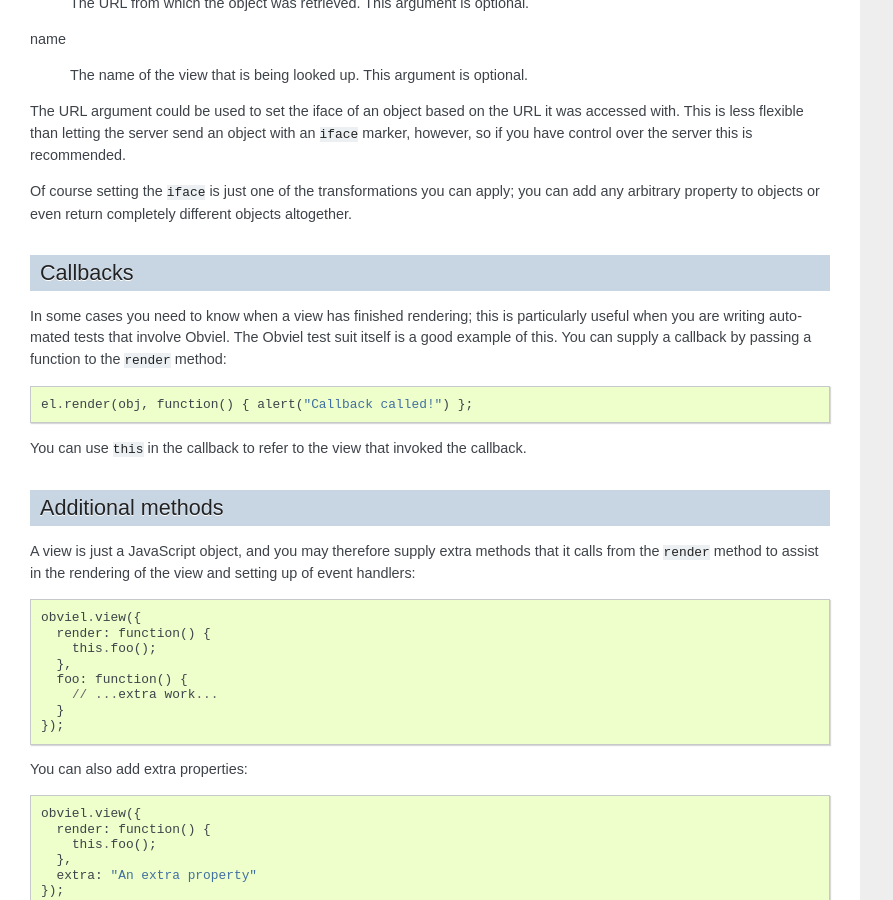
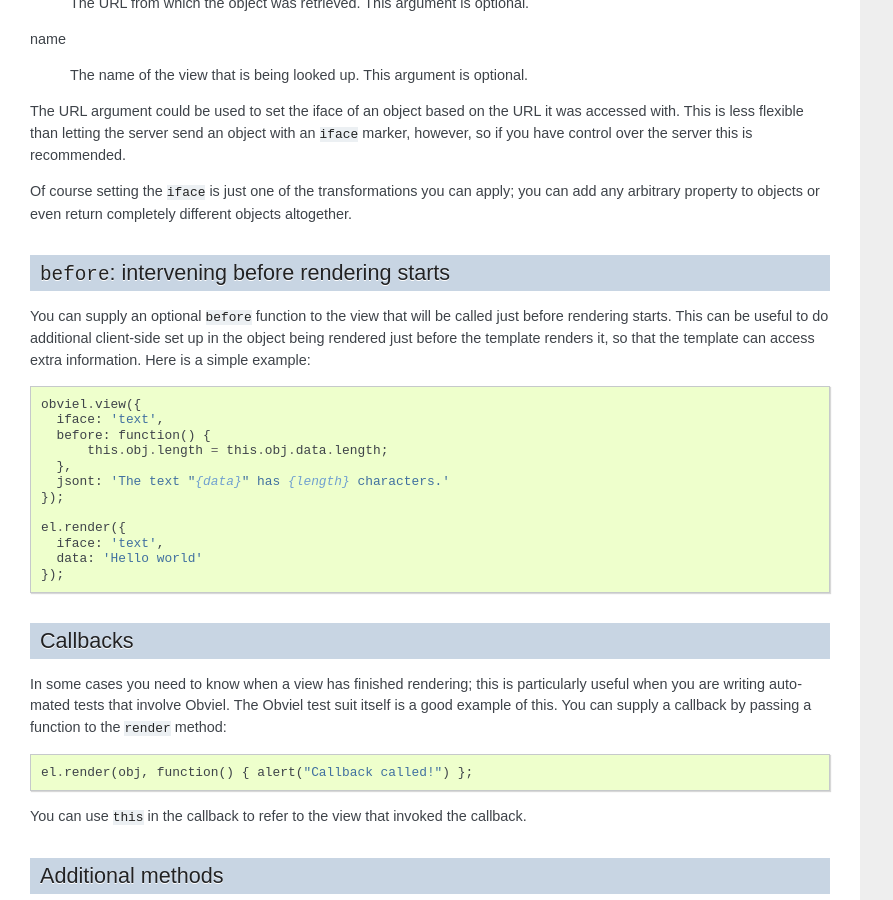
Before and after one commit to obviel/obviel, a Sphinx documentation site: the page built from doc/manual.txt, in a window 1280 px wide and 900 px high, scrolled down 11098 px. Shown: the whole window, without its empty margins (0-893 px from the left). Built offline with Sphinx 7.4.7, drawn with Linux system fonts in a browser that asks for light colours.

Commit message:
Introduce 'before' functionality.

```diff
--- a/doc/manual.txt
+++ b/doc/manual.txt
@@ -692,6 +692,28 @@ Of course setting the ``iface`` is just one of the transformations you
 can apply; you can add any arbitrary property to objects or even
 return completely different objects altogether.
 
+``before``: intervening before rendering starts
+-----------------------------------------------
+
+You can supply an optional ``before`` function to the view that will
+be called just before rendering starts. This can be useful to do
+additional client-side set up in the object being rendered just before
+the template renders it, so that the template can access extra
+information. Here is a simple example::
+
+  obviel.view({
+    iface: 'text',
+    before: function() {
+        this.obj.length = this.obj.data.length;
+    },
+    jsont: 'The text "{data}" has {length} characters.'
+  });
+
+  el.render({
+    iface: 'text',
+    data: 'Hello world'
+  });
+
 Callbacks
 ---------
 
```
Also changed, not shown: doc/api.txt (+8 -1 lines), 2 other files.
